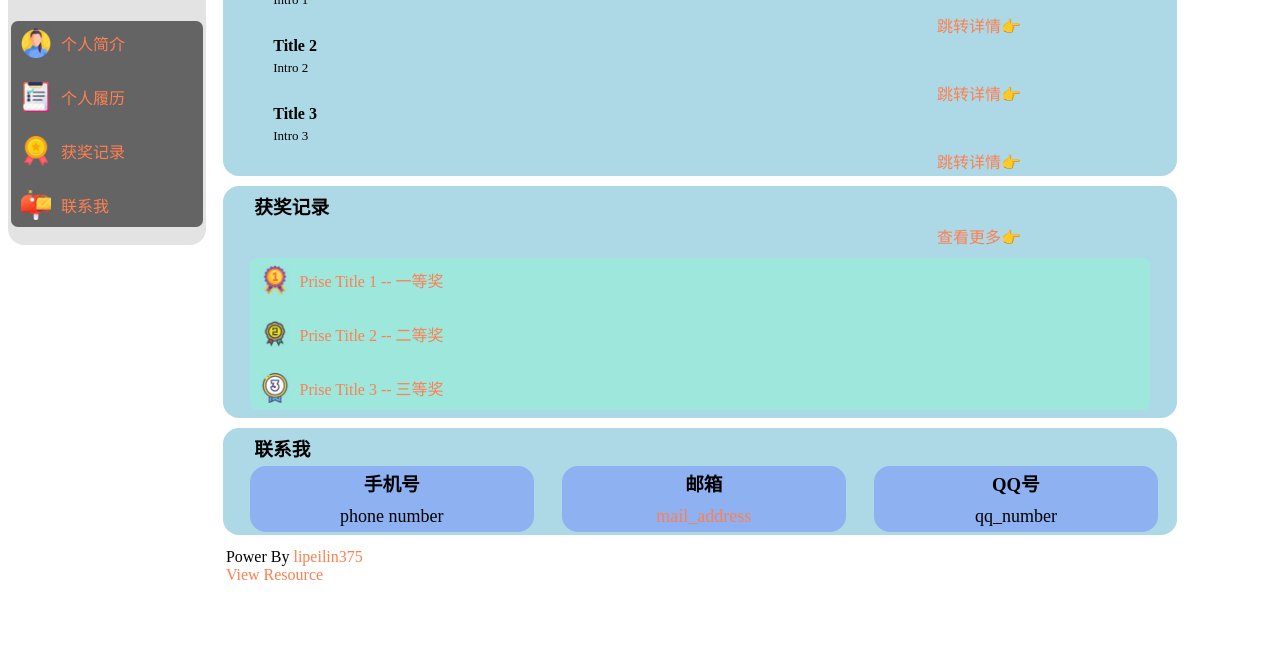
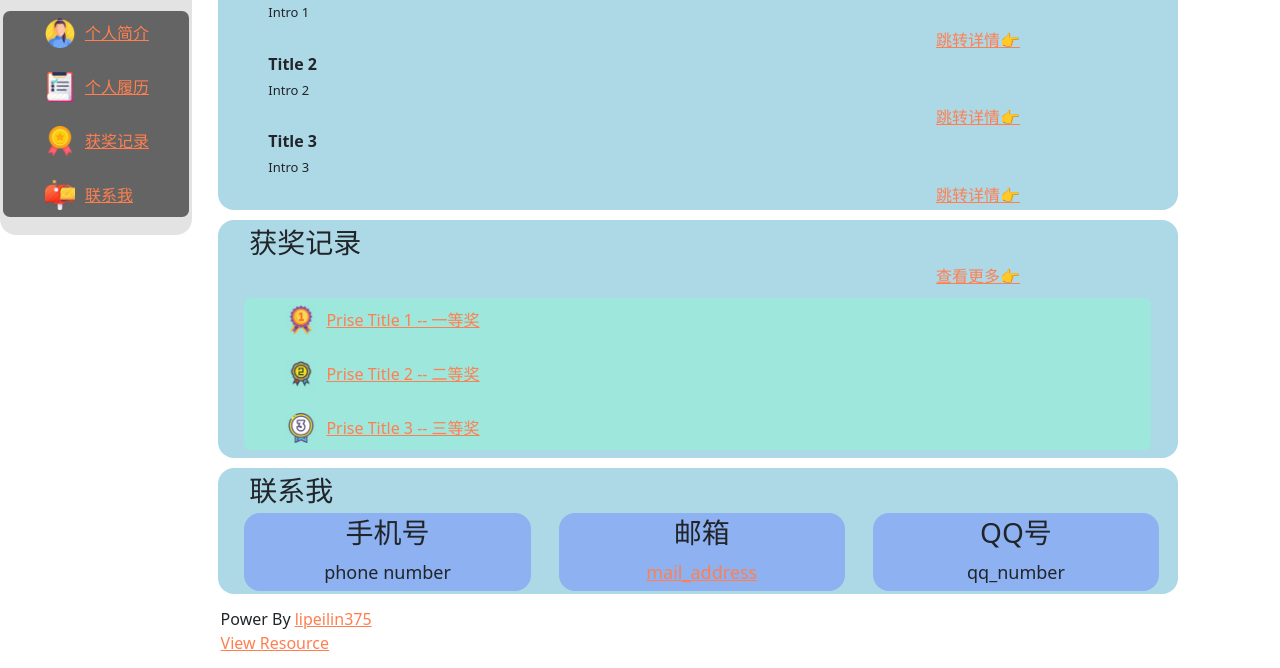
Before and after one commit to jinjieup/resume_module, a plain HTML site: page index.html in a window 1280 px wide. Shown: the part 299-967 px from the top of the page. Before the commit the page ends 896 px from the top, so only its background shows below. Drawn offline with nearby package versions, Linux system fonts and the light colour scheme.

Commit message:
Update index.html

```diff
--- a/index.html
+++ b/index.html
@@ -8,6 +8,8 @@
 
     <link rel="stylesheet" href="./main.css">
     <link rel="stylesheet" href="./index.css">
+    <!-- CSS only -->
+<link href="https://cdn.jsdelivr.net/npm/bootstrap@5.1.1/dist/css/bootstrap.min.css" rel="stylesheet" integrity="sha384-F3w7mX95PdgyTmZZMECAngseQB83DfGTowi0iMjiWaeVhAn4FJkqJByhZMI3AhiU" crossorigin="anonymous">
     <link rel="icon" href="./fonts/shortcut.png" type="x-icon">
     <link rel="shortcut icon" href="./fonts/shortcut.png" type="x-icon">
 
```
